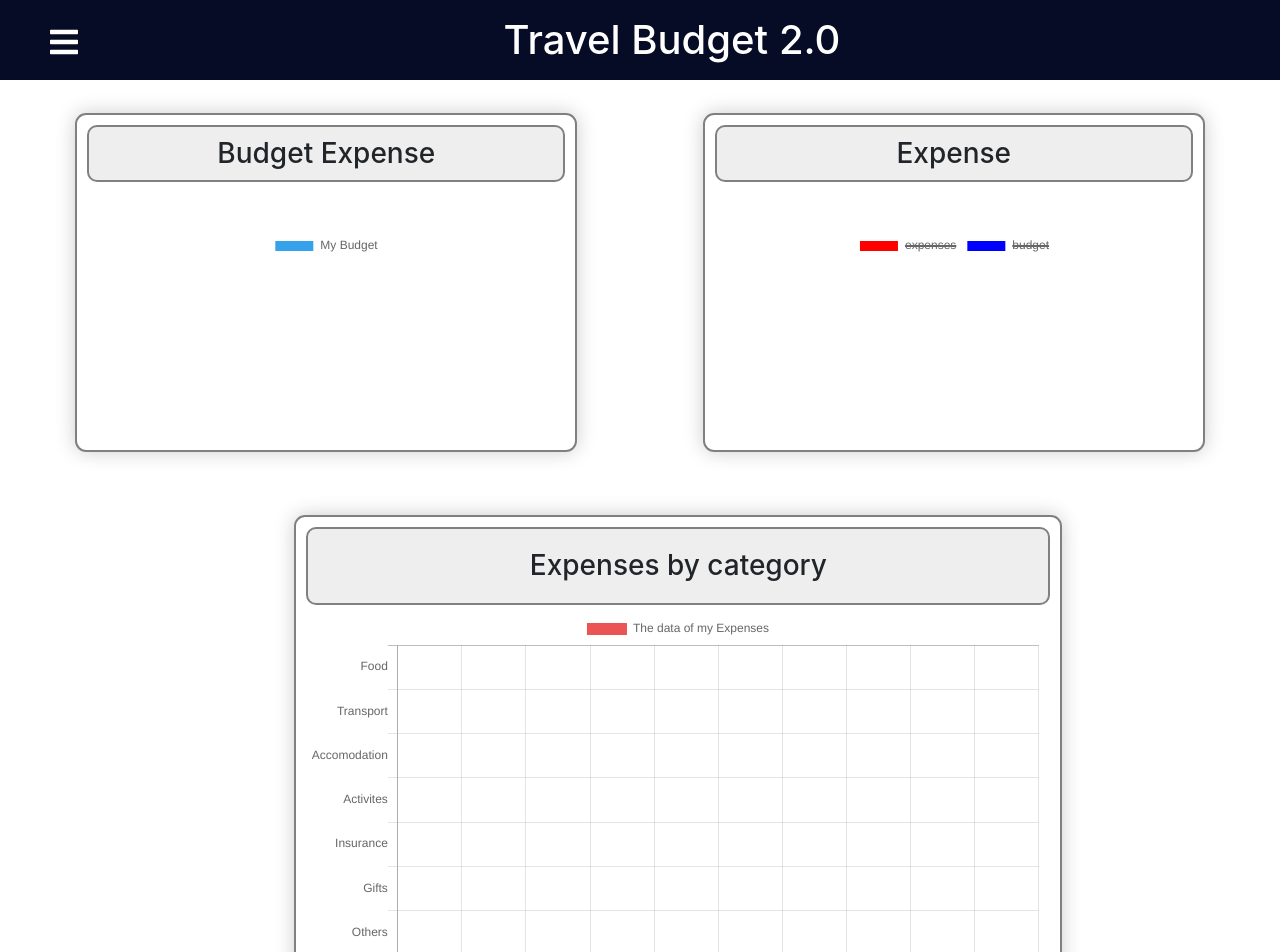
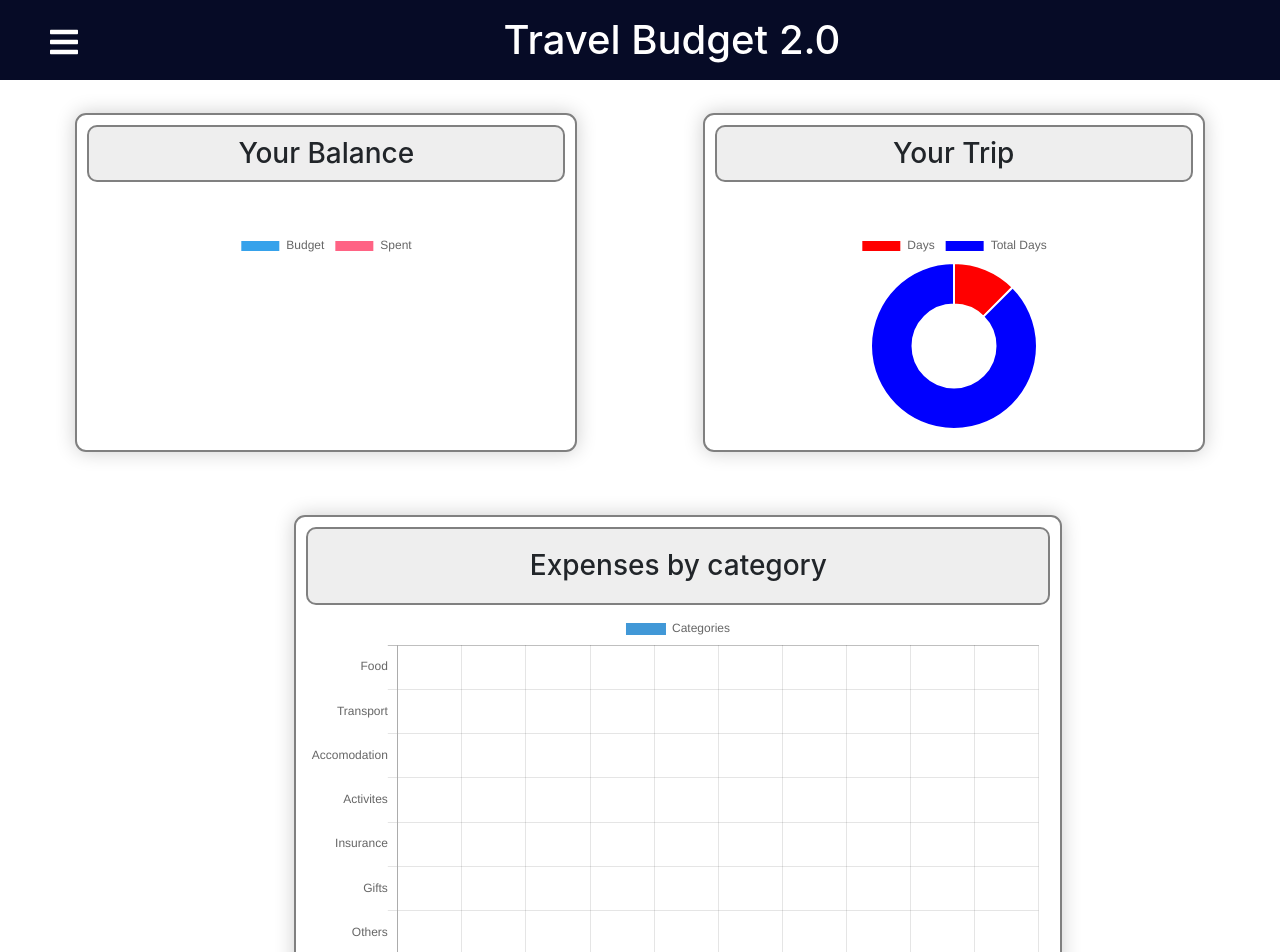
Before and after one commit to Andreas-Kalicani/travelbudget2.0, a React (Create React App) app in the folder client/: page /reports in a window 1280 px wide. Shown: the top 952 px of the page. Built offline with nearby package versions, Linux system fonts and the light colour scheme.

Commit message:
charts colors and names

```diff
--- a/client/src/components/report/ChartHorizontal.js
+++ b/client/src/components/report/ChartHorizontal.js
@@ -58,8 +58,8 @@ const ChartHorizontal = () =>{
                 labels: ["Food", "Transport", "Accomodation", "Activites", "Insurance", "Gifts", "Others"],
                 datasets: [
                     {
-                        label: "The data of my Expenses",
-                        backgroundColor: ["#ea5455", "#7367f0", "#f55555", "#e80505"],
+                        label: "Categories",
+                        backgroundColor: ["#4198D7", "#D8B656", "#7A61BA", "#45D39A", "#E55859", "#FC9D5A", "#90DCD0"],
                         data: [categoryExpense.food, categoryExpense.transport, categoryExpense.accomodation, categoryExpense.activities, categoryExpense.insurance, categoryExpense.gifts, categoryExpense.others]
                     }
                 ]
--- a/client/src/components/report/ChartLeft.js
+++ b/client/src/components/report/ChartLeft.js
@@ -20,7 +20,7 @@ const ChartLeft = () =>{
     //   <p>Budget: {budget} Spent: {totalExpenses}</p>
     <Chartnigga>
         <Doughnut className="chart1" height={50} width={0} data = {{
-            labels: ["My Budget"],
+            labels: ["Budget", "Spent"],
 
             datasets: [
                 {
--- a/client/src/components/report/ChartRight.js
+++ b/client/src/components/report/ChartRight.js
@@ -9,24 +9,24 @@ const Chartnigga=styled.div`
 `
 
 const ChartRight = () => {
-    const { expenses } = useContext(AppContext);
-    let categoryExpense= expenses.reduce((total, item) => {
+    // const { expenses } = useContext(AppContext);
+    // let categoryExpense= expenses.reduce((total, item) => {
 
-        if(total[item.category]){
-          total[item.category] += item.cost;
-        }else{
-          total[item.category]= item.cost
-        }
-        return total;
-        }, {})
+    //     if(total[item.category]){
+    //       total[item.category] += item.cost;
+    //     }else{
+    //       total[item.category]= item.cost
+    //     }
+    //     return total;
+    //     }, {})
     return (
 
            <Chartnigga>
             <Doughnut
              options={{responsive: true, maintainAspectRatio: false}} height={50} data={{
-                labels: ["expenses", "budget"],
+                labels: ["Days", "Total Days"],
                 datasets:[{
-                    data: [categoryExpense.food, categoryExpense.transport, categoryExpense.accomodation, categoryExpense.activities, categoryExpense.insurance, categoryExpense.gifts, categoryExpense.others],
+                    data: [1, 7],
                     label: "first dataset",
                     backgroundColor: ["red", "blue"]
 
--- a/client/src/components/report/Chartbox.js
+++ b/client/src/components/report/Chartbox.js
@@ -40,11 +40,11 @@ const Chartbox= () => {
     return (
         <ChartContainer>
             <StyledChartBox>
-            <HeaderChart>Budget Expense</HeaderChart>
+            <HeaderChart>Your Balance</HeaderChart>
             <ChartLeft className="chart2" height={500} width={100} />
             </StyledChartBox>
             <StyledChartBox>
-            <HeaderChart>Expense</HeaderChart>
+            <HeaderChart>Your Trip</HeaderChart>
               <ChartRight/>
              </StyledChartBox>
         </ChartContainer>
```
